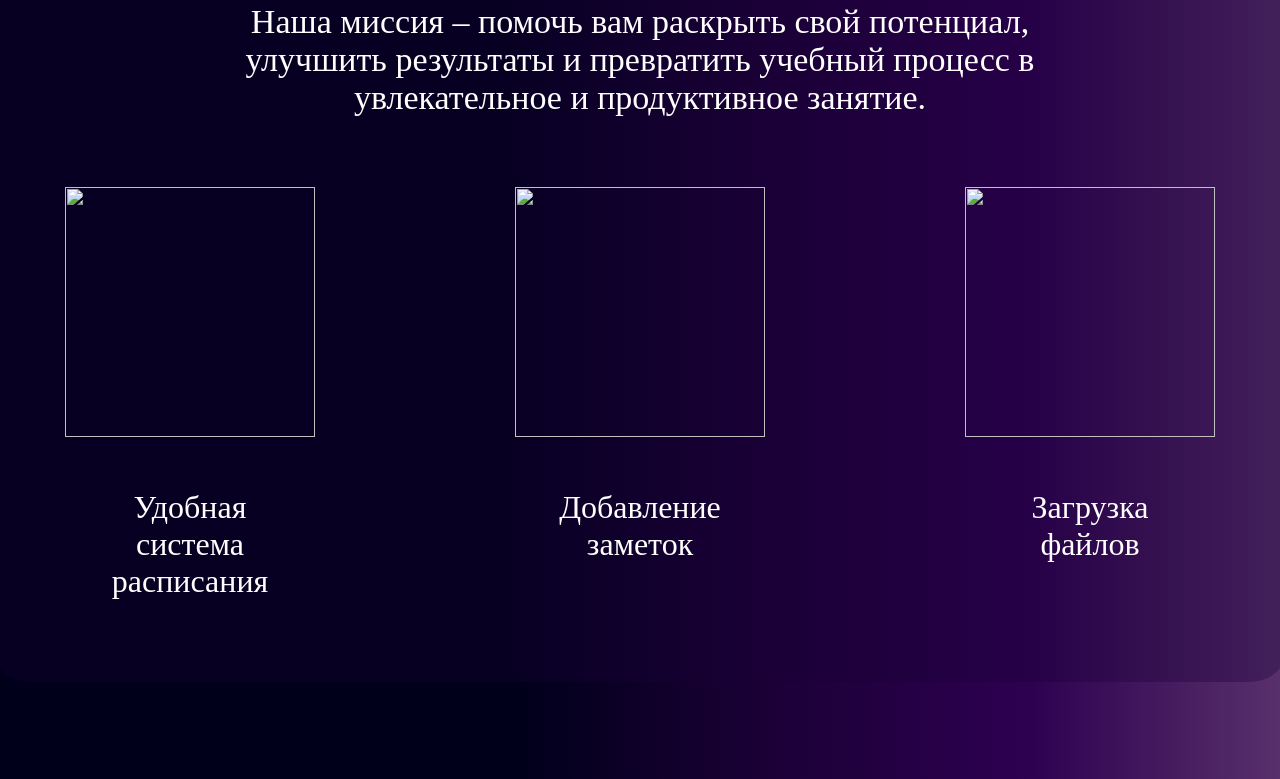
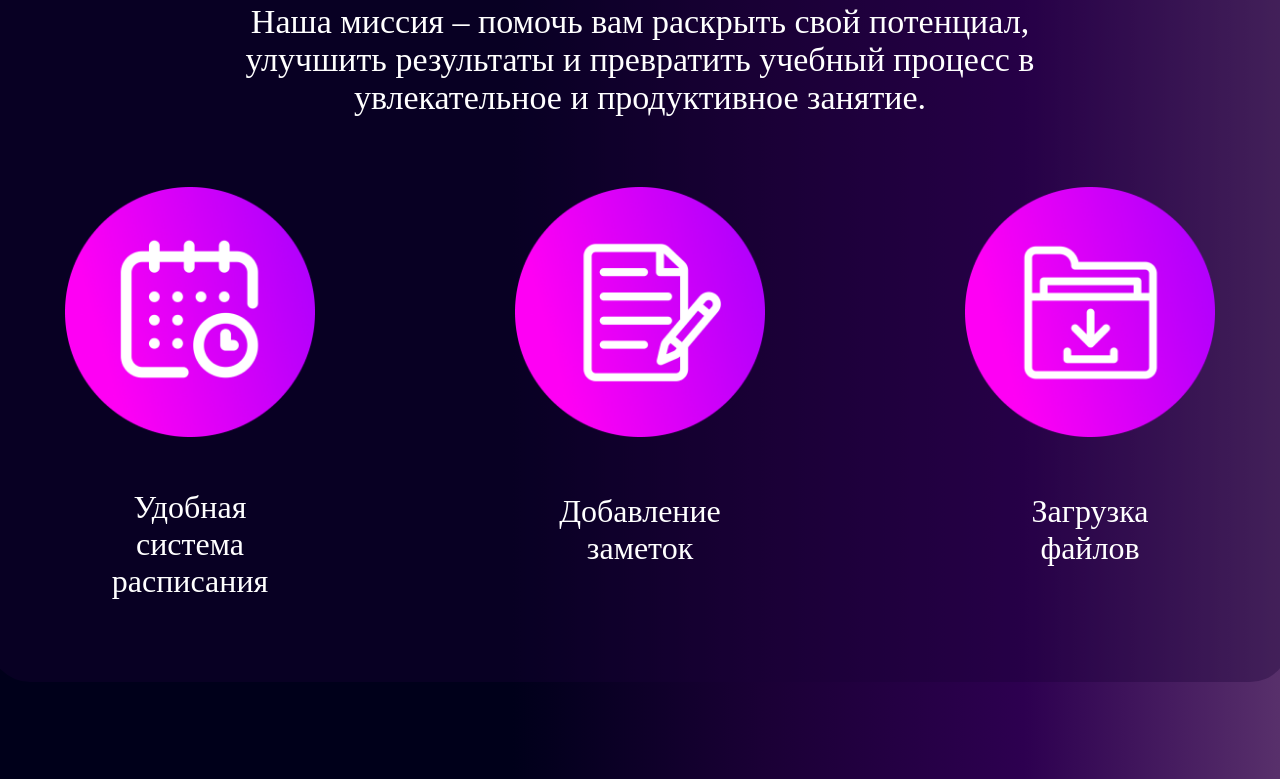
Before and after one commit to polinablyaddooootaa/huuyuyyu, a plain HTML site: page index.html in a window 1280 px wide. Shown: the part 981-1760 px from the top of the page. Drawn offline with Linux system fonts and the light colour scheme; files whose address does not match are found by name; a web font is replaced by a local one.

Commit message:
Add files via upload

```diff
--- a/index.html
+++ b/index.html
@@ -49,15 +49,15 @@
                 <p class="mission-text">Наша миссия – помочь вам раскрыть свой потенциал, улучшить результаты и превратить учебный процесс в увлекательное и продуктивное занятие.</p>
                 <div class="features">
                     <div class="feature">
-                        <img src="images/расписание.png">
+                        <img src="расписание.png">
                         <p>Удобная система расписания</p>
                     </div>
                     <div class="feature">
-                        <div class="icon"><img src="images/заметки.png"></div>
+                        <div class="icon"><img src="заметки.png"></div>
                         <p>Добавление заметок</p>
                     </div>
                     <div class="feature">
-                        <div class="icon"><img src="images/файлы.png"></div>
+                        <div class="icon"><img src="файлы.png"></div>
                         <p>Загрузка файлов</p>
                     </div>
                 </div>
@@ -76,7 +76,7 @@
                     <li class="litext">Онлайн-тесты и задания для самопроверки.</li>
                 </ul>
             </div>
-            <img class="man" src="images/Group 2.png" alt="Student Image">
+            <img class="man" src="Group 2.png" alt="Student Image">
         </section>
     </div>
 
```
